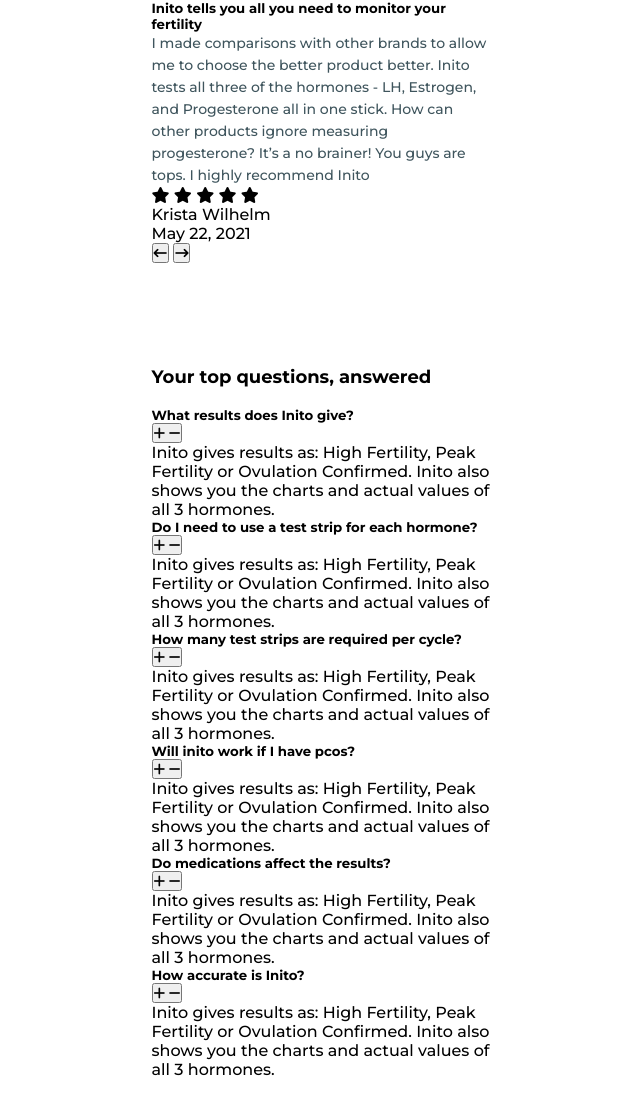
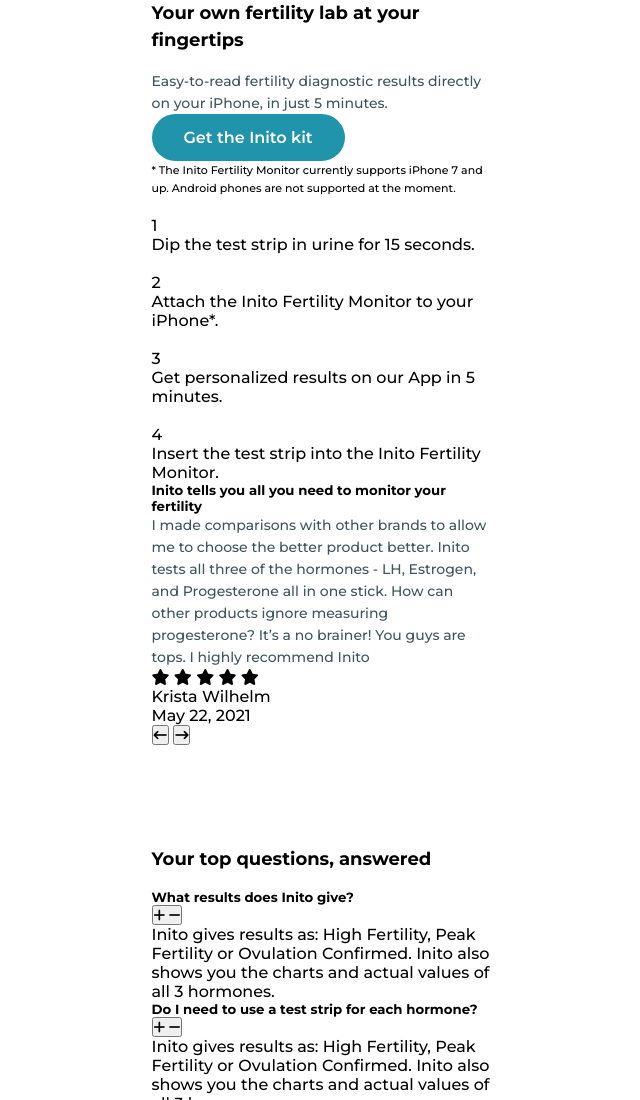
Before and after one commit to Saddam6260/Inito-Web-Page, a website: page index.html in a window 1280 px wide. Shown: the top 1100 px of the page, without its empty margins (317-957 px from the left). Drawn offline with Linux system fonts and the light colour scheme.

Commit message:
complete fingertips stacture

```diff
--- a/index.html
+++ b/index.html
@@ -8,6 +8,56 @@
     <link rel="stylesheet" href="./css/style.css" />
   </head>
   <body>
+    <!-- FingerTips -->
+    <section id="fingertips">
+      <div class="container">
+        <div>
+          <h2>Your own fertility lab at your fingertips</h2>
+          <p class="common-pera">
+            Easy-to-read fertility diagnostic results directly on your iPhone,
+            in just 5 minutes.
+          </p>
+          <button class="btn">
+            <a href="">Get the Inito kit</a>
+          </button>
+          <p class="small-pera">
+            * The Inito Fertility Monitor currently supports iPhone 7 and up.
+            Android phones are not supported at the moment.
+          </p>
+        </div>
+        <div>
+          <div class="item">
+            <img src="" alt="" />
+            <div class="number">
+              <span>1</span>
+              <p>Dip the test strip in urine for 15 seconds.</p>
+            </div>
+          </div>
+          <div class="item">
+            <img src="" alt="" />
+            <div class="number">
+              <span>2</span>
+              <p>Attach the Inito Fertility Monitor to your iPhone*.</p>
+            </div>
+          </div>
+          <div class="item">
+            <img src="" alt="" />
+            <div class="number">
+              <span>3</span>
+              <p>Get personalized results on our App in 5 minutes.</p>
+            </div>
+          </div>
+          <div class="item">
+            <img src="" alt="" />
+            <div class="number">
+              <span>4</span>
+              <p>Insert the test strip into the Inito Fertility Monitor.</p>
+            </div>
+          </div>
+        </div>
+      </div>
+    </section>
+
     <!-- Inito Tells -->
     <section id="inito-tells">
       <div class="container">
```
